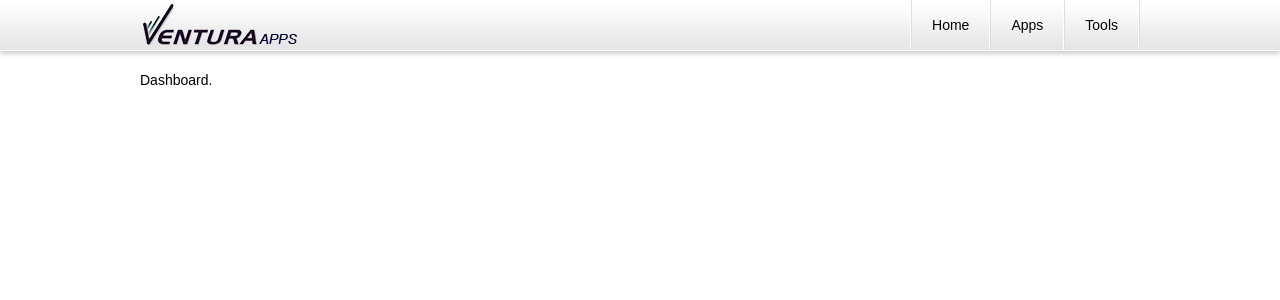
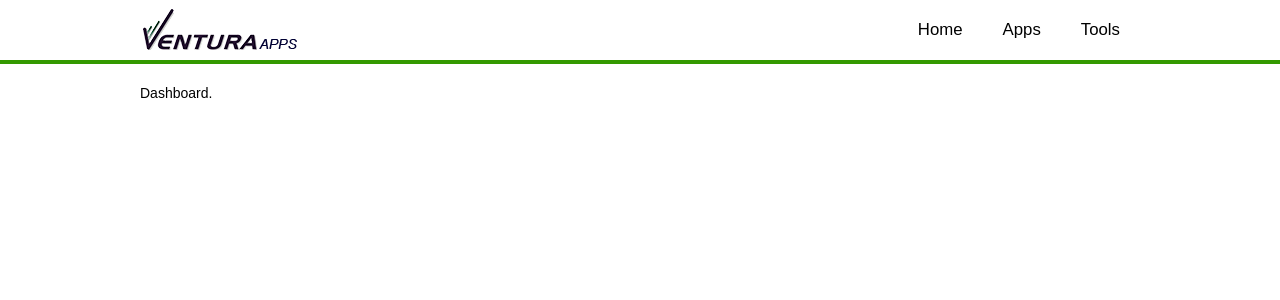
Before and after one commit to Hackmastr/apps-base, a PHP site: page /apps/ in a window 1280 px wide. Shown: the top 300 px of the page. Run offline with PHP 8.4, Linux system fonts and the light colour scheme.

Commit message:
Update header styling

```diff
--- a/apps_template/global.css
+++ b/apps_template/global.css
@@ -28,21 +28,18 @@ body {
  * Apps Site Header
  */
 #apps_site_header {
-	background: #dddddd url(images/header_bg.png) repeat-x;
-	border-bottom: 1px solid #ffffff;
-	box-shadow: 0 2px 6px #c0c0c0;
-	line-height: 50px;
+	border-bottom: 4px solid #339900;
+	line-height: 60px;
 	padding: 0 20px;
-	height: 50px;
+	height: 60px;
 }
 
 	#apps_site_logo {
 		float: left;
+		padding-top: 5px;
 	}
 
 	#apps_site_nav {
-		border-right: 1px solid #dddddd;
-		border-left: 1px solid #ffffff;
 		float: right;
 	}
 
@@ -51,8 +48,6 @@ body {
 		}
 
 			#apps_site_nav li {
-				border-right: 1px solid #ffffff;
-				border-left: 1px solid #dddddd;
 				float: left;
 				list-style: none;
 			}
@@ -60,20 +55,21 @@ body {
 				#apps_site_nav li a {
 					color: #000000;
 					display: block;
+					font-size: 1.2em;
 					padding: 0 20px;
-					text-shadow: 0 1px 0 #ffffff;
 				}
 
 				#apps_site_nav li a:hover {
-					background: #c0c0c0 url(images/nav_item_bg.png) repeat-x;
+					background-color: #f1f1f1;
 				}
 
 					#apps_site_nav li ul {
-						background-color: #ffffff;
-						box-shadow: 0 2px 6px #c0c0c0;
+						background-color: #339900;
+						box-shadow: 0 1px 2px #c0c0c0;
 						display: none;
 						position: absolute;
 						z-index: 10;
+						padding-top: 4px;
 					}
 
 					#apps_site_nav li:hover > ul {
@@ -85,6 +81,7 @@ body {
 						}
 
 						#apps_site_nav li ul li a {
+							color: #ffffff;
 							display: block;
 							line-height: normal;
 							padding: 10px 20px;
@@ -92,8 +89,7 @@ body {
 						}
 
 						#apps_site_nav li ul li a:hover {
-							background-color: #f1f1f1;
-							background-image: none;
+							background-color: #66cc33;
 						}
 
 /**
```
